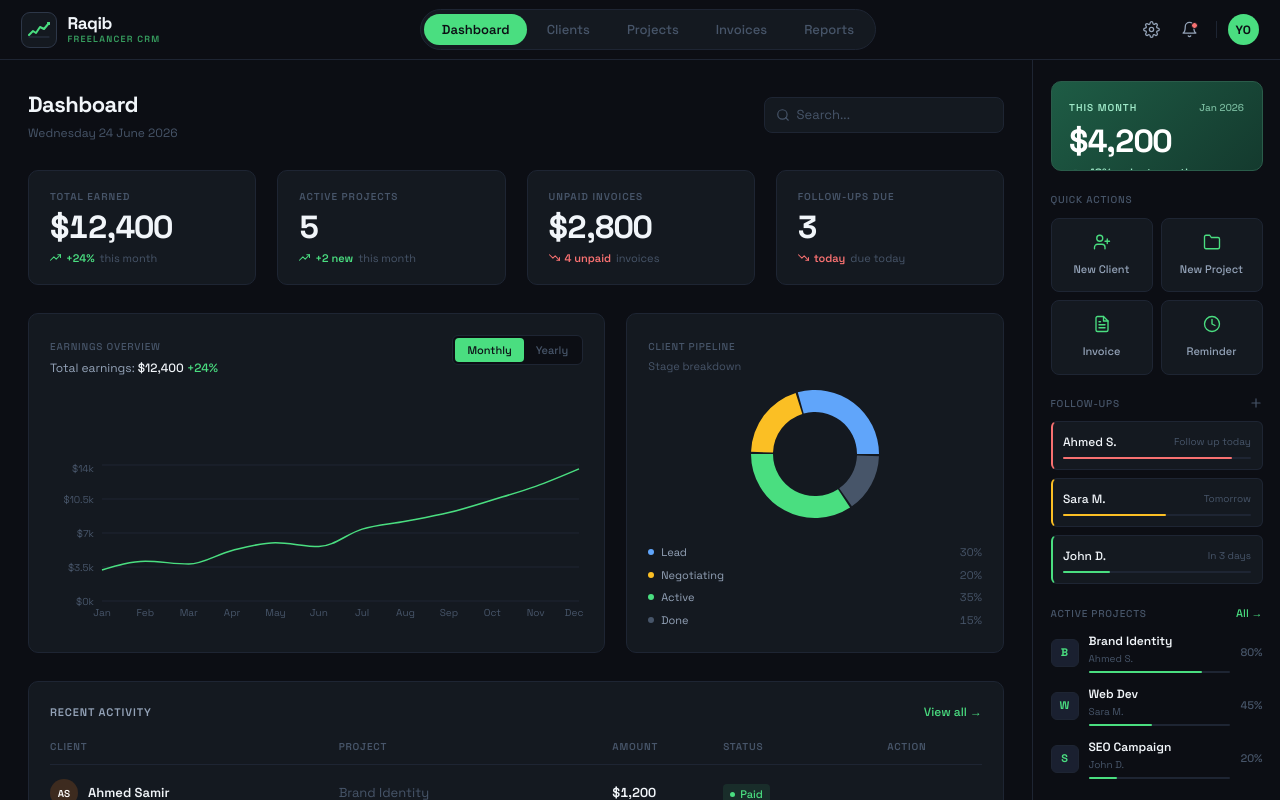
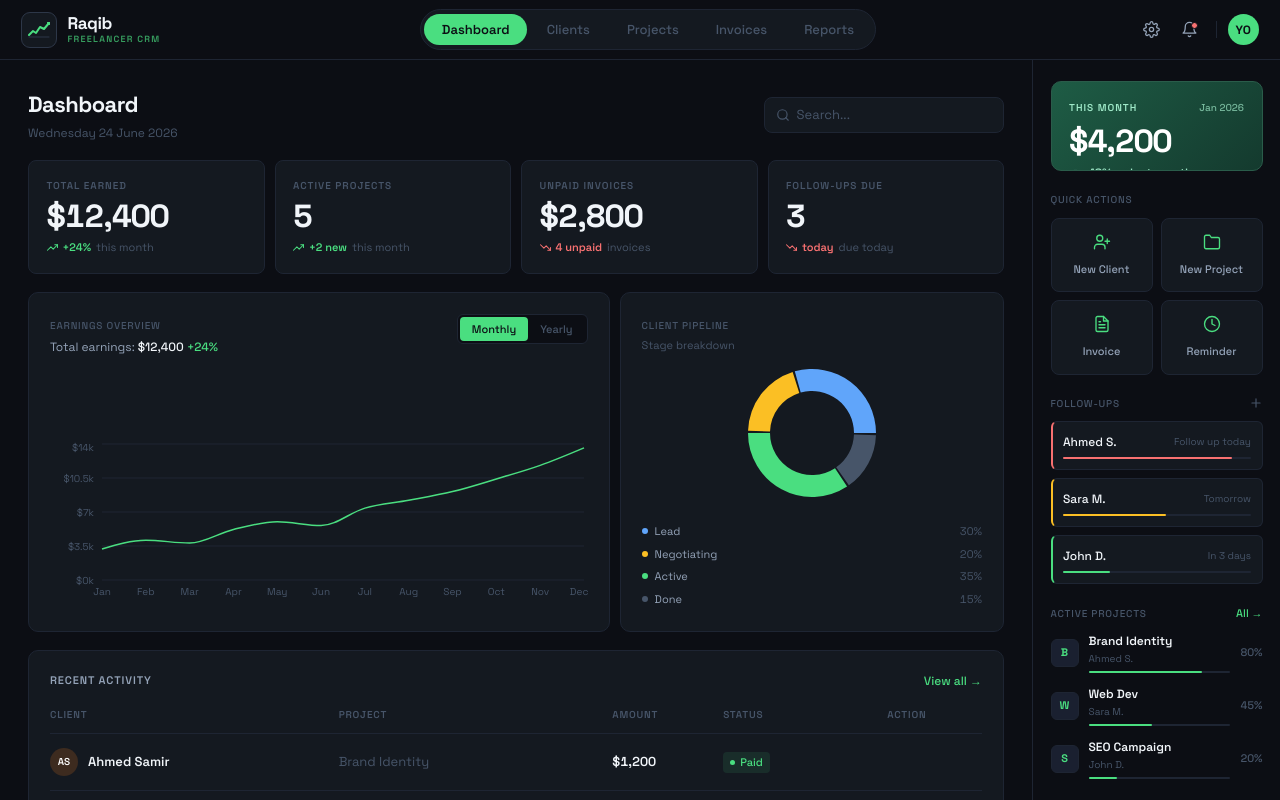
Before and after one commit to Achrafcodes/raqib, a React (Vite) app in the folder frontend/: page / in a window 1280 px wide. Built offline with nearby package versions, Linux system fonts and the light colour scheme.

Commit message:
fix(grid): tighten gaps to match Figma dimensions
- Section gap: 32px → 20px
- Stat card grid gap: 24px → 10px
- Chart grid gap: 24px → 10px
- StatCard border radius: 10px → 8px, px-6 → px-5

```diff
--- a/frontend/src/components/ui/StatCard.tsx
+++ b/frontend/src/components/ui/StatCard.tsx
@@ -11,7 +11,7 @@ interface StatCardProps {
 
 export default function StatCard({ label, value, trendValue, trendText, trendColor, trendUp }: StatCardProps) {
   return (
-    <div className="bg-r-surface border border-r-border rounded-[10px] px-6 py-5 flex flex-col hover:border-r-b2 transition-colors">
+    <div className="bg-r-surface border border-r-border rounded-[8px] px-5 py-5 flex flex-col hover:border-r-b2 transition-colors">
       <span className="text-[10px] font-semibold text-r-3 uppercase tracking-[0.1em] mb-2">{label}</span>
       <span className="text-[32px] font-bold text-r-1 tabular-nums leading-none tracking-tight mb-2">{value}</span>
       <div className="flex items-center gap-[5px]">
--- a/frontend/src/pages/Dashboard.tsx
+++ b/frontend/src/pages/Dashboard.tsx
@@ -31,7 +31,7 @@ export default function Dashboard() {
   });
 
   return (
-    <div className="flex flex-col gap-8">
+    <div className="flex flex-col gap-5">
       {/* A. PAGE HEADER */}
       <div className="flex justify-between items-center">
         <div>
@@ -48,14 +48,14 @@ export default function Dashboard() {
       </div>
 
       {/* B. STAT CARDS ROW */}
-      <div className="grid grid-cols-2 lg:grid-cols-4 gap-6">
+      <div className="grid grid-cols-2 lg:grid-cols-4 gap-[10px]">
         {STATS.map((s) => (
           <StatCard key={s.label} {...s} />
         ))}
       </div>
 
       {/* C. CHARTS ROW */}
-      <div className="grid grid-cols-1 lg:grid-cols-5 gap-6">
+      <div className="grid grid-cols-1 lg:grid-cols-5 gap-[10px]">
         <div className="lg:col-span-3">
           <EarningsChart />
         </div>
```
